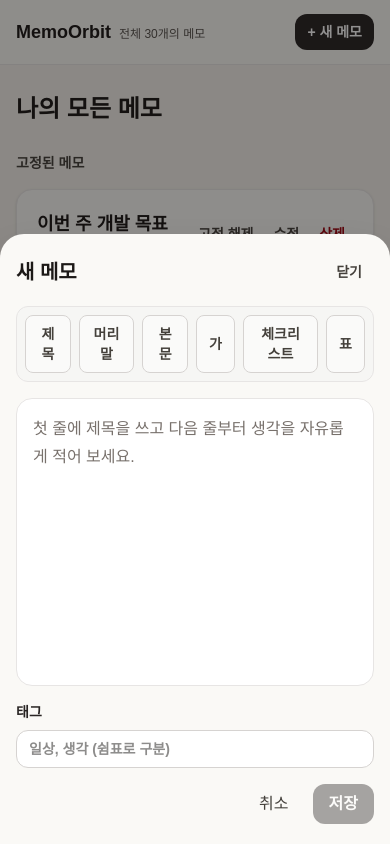
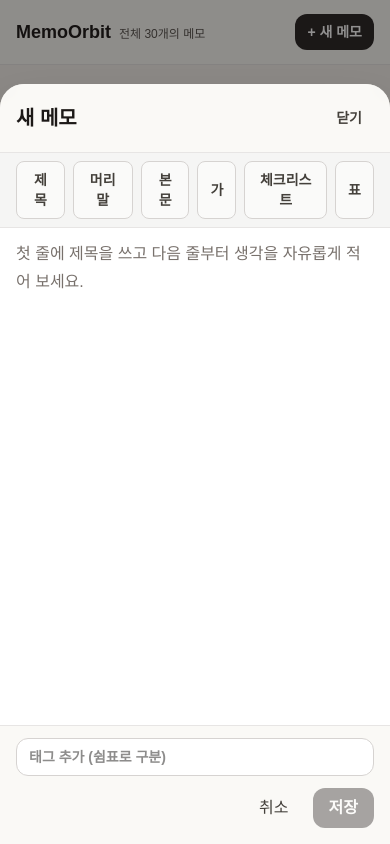
Before and after one commit to jujubeball/260828-memoorbit, a Next.js app: page / in a window 390 px wide. Both pictures are taken after a click on the button "+ 새 메모". Shown: the top 844 px of the page. Built offline with nearby package versions, Linux system fonts and the light colour scheme.

Commit message:
모바일 에디터 영역 고정 및 표·체크박스 UI 개편

```diff
--- a/app/globals.css
+++ b/app/globals.css
@@ -51,6 +51,7 @@ button:disabled {
 
 .rich-editor table,
 .rich-content table {
+  table-layout: fixed;
   margin-top: 0.75rem;
   width: 100%;
   border-collapse: collapse;
@@ -63,6 +64,8 @@ button:disabled {
   border: 1px solid #a8a29e;
   padding: 0.5rem;
   text-align: left;
+  overflow-wrap: anywhere;
+  word-break: break-all;
 }
 
 .memo-check-item,
@@ -70,6 +73,51 @@ button:disabled {
   display: flex;
   align-items: center;
   gap: 0.5rem;
+}
+
+.memo-check-item input[type="checkbox"],
+.rich-content input[type="checkbox"] {
+  appearance: none;
+  width: 1.25rem;
+  height: 1.25rem;
+  flex: 0 0 1.25rem;
+  border: 2px solid #78716c;
+  border-radius: 9999px;
+  background: #fff;
+  box-shadow: 0 2px 6px rgb(41 37 36 / 12%);
+  transition: background-color 180ms ease, border-color 180ms ease, transform 180ms ease;
+}
+
+.memo-check-item input[type="checkbox"]::after,
+.rich-content input[type="checkbox"]::after {
+  display: block;
+  width: 0.35rem;
+  height: 0.65rem;
+  margin: 0.12rem auto 0;
+  transform: rotate(45deg) scale(0);
+  border-bottom: 2px solid white;
+  border-right: 2px solid white;
+  content: "";
+  transition: transform 180ms ease;
+}
+
+.memo-check-item input[type="checkbox"]:checked,
+.rich-content input[type="checkbox"]:checked {
+  border-color: #57534e;
+  background: #57534e;
+  transform: scale(1.05);
+}
+
+.memo-check-item input[type="checkbox"]:checked::after,
+.rich-content input[type="checkbox"]:checked::after {
+  transform: rotate(45deg) scale(1);
+}
+
+.memo-check-item input[type="checkbox"]:checked + span,
+.rich-content input[type="checkbox"]:checked + span {
+  color: #78716c;
+  text-decoration: line-through;
+  transition: color 180ms ease;
 }
 
 @media (hover: hover) and (pointer: fine) {
--- a/src/components/MemoModal.tsx
+++ b/src/components/MemoModal.tsx
@@ -99,14 +99,14 @@ export function MemoModal({
   const insertChecklist = (): void => {
     runCommand(
       "insertHTML",
-      '<div class="memo-check-item"><label><input type="checkbox"> 할 일</label></div><div><br></div>',
+      '<div class="memo-check-item"><label><input type="checkbox" contenteditable="false"><span>할 일</span></label></div><div><br></div>',
     );
   };
 
   const insertTable = (): void => {
     runCommand(
       "insertHTML",
-      '<table><tbody><tr><th>항목</th><th>내용</th></tr><tr><td>이름</td><td>값을 입력하세요</td></tr><tr><td>이름</td><td>값을 입력하세요</td></tr></tbody></table><div><br></div>',
+      '<table><tbody><tr><td><br></td><td><br></td></tr><tr><td><br></td><td><br></td></tr></tbody></table><div><br></div>',
     );
   };
 
@@ -146,8 +146,8 @@ export function MemoModal({
       aria-modal="true"
       aria-labelledby="memo-modal-title"
     >
-      <div className="max-h-[90vh] w-full min-w-full overflow-y-auto rounded-t-3xl bg-[#faf9f6] px-4 pb-[max(1.25rem,env(safe-area-inset-bottom))] pt-5 shadow-2xl sm:min-w-0 sm:max-w-2xl sm:rounded-3xl sm:p-6">
-        <header className="flex items-center justify-between gap-4">
+      <div className="flex h-[90dvh] max-h-[90vh] w-full min-w-full flex-col overflow-hidden rounded-t-3xl bg-[#faf9f6] shadow-2xl sm:min-w-0 sm:max-w-2xl sm:rounded-3xl">
+        <header className="z-20 flex shrink-0 items-center justify-between gap-4 border-b border-stone-200 bg-[#faf9f6]/95 px-4 py-4 backdrop-blur sm:px-6">
           <h2 id="memo-modal-title" className="text-xl font-bold text-stone-900">
             {editingMemo ? "메모 수정" : "새 메모"}
           </h2>
@@ -161,9 +161,9 @@ export function MemoModal({
           </button>
         </header>
 
-        <form onSubmit={submit} className="mt-4 space-y-4">
+        <form onSubmit={submit} className="flex min-h-0 flex-1 flex-col">
           <div
-            className="flex max-w-full gap-2 overflow-x-auto rounded-xl border border-stone-200 bg-stone-100/80 p-2"
+            className="z-10 flex max-w-full shrink-0 gap-2 overflow-x-auto border-b border-stone-200 bg-stone-100/95 p-2 px-4 backdrop-blur sm:px-6"
             role="toolbar"
             aria-label="메모 서식 도구"
           >
@@ -187,6 +187,7 @@ export function MemoModal({
             </button>
           </div>
 
+          <div className="min-h-0 flex-1 overflow-y-auto bg-white px-4 py-3 overscroll-contain sm:px-6">
             <div
               ref={editorRef}
               contentEditable
@@ -196,33 +197,32 @@ export function MemoModal({
               aria-multiline="true"
               data-placeholder="첫 줄에 제목을 쓰고 다음 줄부터 생각을 자유롭게 적어 보세요."
               onInput={(event) => setPlainText(event.currentTarget.innerText)}
-            className="rich-editor min-h-72 w-full overflow-x-auto rounded-2xl border border-stone-200 bg-white p-4 text-base leading-7 text-stone-800 outline-none focus:border-stone-500 focus:ring-2 focus:ring-stone-200"
+              className="rich-editor min-h-full w-full overflow-x-hidden text-base leading-7 text-stone-800 outline-none"
               dangerouslySetInnerHTML={{ __html: createInitialHtml(editingMemo) }}
             />
+          </div>
 
+          <div className="z-20 shrink-0 space-y-3 border-t border-stone-200 bg-[#faf9f6]/95 px-4 pb-[max(1rem,env(safe-area-inset-bottom))] pt-3 backdrop-blur sm:px-6">
             <label className="block text-sm font-semibold text-stone-800">
-            태그
+              <span className="sr-only">태그</span>
               <input
                 value={tags}
                 onChange={(event) => setTags(event.target.value)}
-              className="mt-2 w-full rounded-xl border border-stone-300 bg-white px-3 py-2 text-stone-900 outline-none focus:border-stone-500 focus:ring-2 focus:ring-stone-200"
-              placeholder="일상, 생각 (쉼표로 구분)"
+                className="w-full rounded-xl border border-stone-300 bg-white px-3 py-2 text-stone-900 outline-none focus:border-stone-500 focus:ring-2 focus:ring-stone-200"
+                placeholder="태그 추가 (쉼표로 구분)"
               />
             </label>
 
             {recommendedTags.length > 0 && (
-            <section className="rounded-xl bg-stone-100 p-3" aria-label="실시간 추천 태그">
-              <p className="mb-2 text-xs font-semibold text-stone-700">
-                내용에서 찾은 추천 태그
-              </p>
-              <div className="flex flex-wrap gap-2">
+              <section aria-label="실시간 추천 태그">
+                <div className="flex gap-2 overflow-x-auto pb-1">
                   {recommendedTags.map((tag) => (
                     <button
                       key={tag}
                       type="button"
                       onClick={() => toggleTag(tag)}
                       aria-pressed={tags.split(",").map((item) => item.trim()).includes(tag)}
-                    className="interactive-control rounded-full border border-stone-300 bg-white px-3 py-1.5 text-xs font-semibold text-stone-800 active:scale-95"
+                      className="interactive-control shrink-0 rounded-full border border-stone-300 bg-white px-3 py-1.5 text-xs font-semibold text-stone-800 active:scale-95"
                     >
                       #{tag}
                     </button>
@@ -243,6 +243,7 @@ export function MemoModal({
                 저장
               </button>
             </div>
+          </div>
         </form>
       </div>
     </div>
```
Lines whose indentation alone changed are shown as unchanged.
